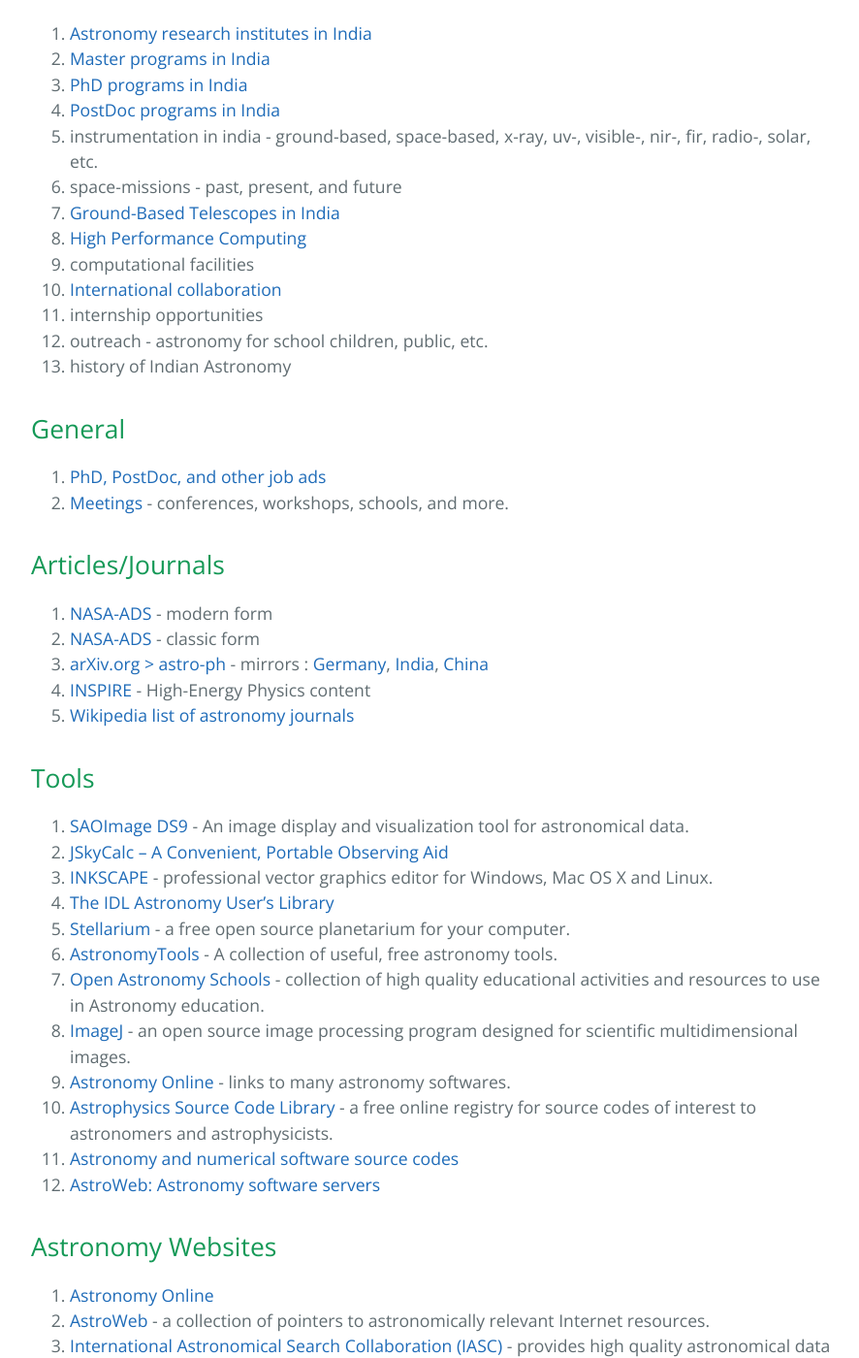
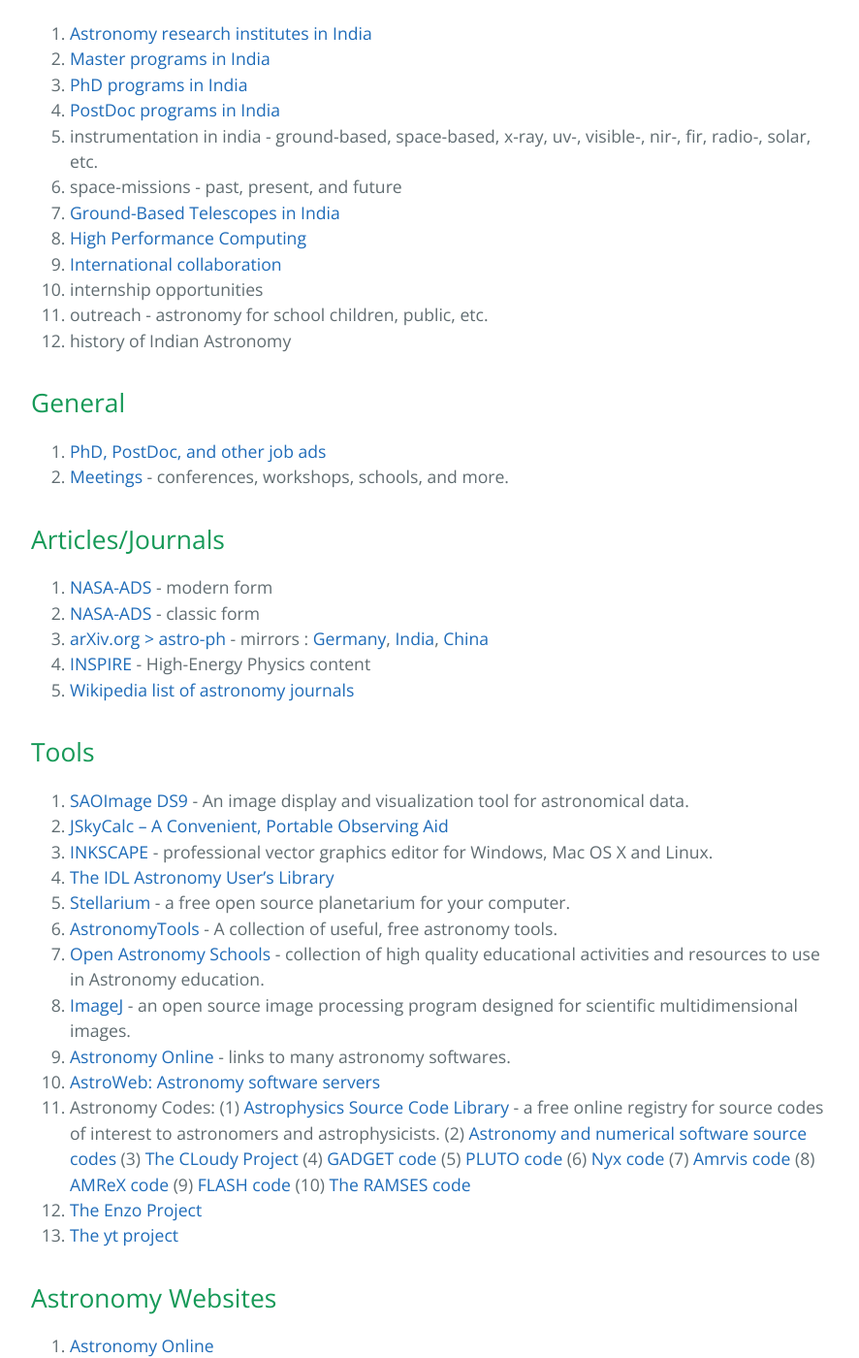
Before and after one commit to AstronomyInIndia/astronomyinindia.github.io, a Jekyll site: the page built from index.md, in a window 1280 px wide and 1400 px high, scrolled down 767 px. Shown: the whole window at 97% size, without its empty margins (192-1078 px from the left). Built offline with Jekyll 4.4.1, drawn with Linux system fonts in a browser that asks for light colours.

Commit message:
Update index.md

```diff
--- a/index.md
+++ b/index.md
@@ -18,11 +18,10 @@ __Disclaimer__: This webpage started as a side project/hobby/learning web-design
 6. space-missions - past, present, and future
 7. [Ground-Based Telescopes in India](./pages/telescopes_india.md)
 8. [High Performance Computing](./pages/computing.md)
-9. computational facilities
-10. [International collaboration](./pages/india_int_collab.md)
-12. internship opportunities
-13. outreach - astronomy for school children, public, etc.
-14. history of Indian Astronomy
+9. [International collaboration](./pages/india_int_collab.md)
+10. internship opportunities
+12. outreach - astronomy for school children, public, etc.
+13. history of Indian Astronomy
 
 
 ## General
@@ -49,9 +48,20 @@ __Disclaimer__: This webpage started as a side project/hobby/learning web-design
 7. [Open Astronomy Schools](https://open-astronomy-schools.org/tools/) -  collection of high quality educational activities and resources to use in Astronomy education.
 8. [ImageJ](https://imagej.nih.gov/ij/download.html) - an open source image processing program designed for scientific multidimensional images.
 9. [Astronomy Online](http://astronomyonline.org/AstronomySoftware.asp) - links to many astronomy softwares.
-10. [Astrophysics Source Code Library](https://ascl.net) - a free online registry for source codes of interest to astronomers and astrophysicists.
-11. [Astronomy and numerical software source codes](http://www.moshier.net)
-12. [AstroWeb: Astronomy software servers](http://cdsweb.u-strasbg.fr/astroWeb/astroweb/software.html)
+10. [AstroWeb: Astronomy software servers](http://cdsweb.u-strasbg.fr/astroWeb/astroweb/software.html)
+11. Astronomy Codes:
+    (1) [Astrophysics Source Code Library](https://ascl.net) - a free online registry for source codes of interest to astronomers and astrophysicists.
+    (2) [Astronomy and numerical software source codes](http://www.moshier.net)
+    (3) [The CLoudy Project]( https://pa.as.uky.edu/gary/cloudy-project)
+    (4) [GADGET code](https://www.h-its.org/2014/10/29/gadget-code/)
+    (5) [PLUTO code](http://plutocode.ph.unito.it)
+    (6) [Nyx code](https://amrex-astro.github.io/Nyx/docs_html/index.html)
+    (7) [Amrvis code](https://amrex-codes.github.io/amrex/docs_html/Visualization.html)
+    (8) [AMReX code](https://ccse.lbl.gov/AMReX/index.html)
+    (9) [FLASH code](http://flash.uchicago.edu/site/)
+    (10) [The RAMSES code](https://www.ics.uzh.ch/~teyssier/ramses/RAMSES.html)
+12. [The Enzo Project](https://enzo-project.org)
+13. [The yt project](https://yt-project.org)
 
 ## Astronomy Websites
 1. [Astronomy Online](http://astronomyonline.org/default.asp?Cate=Home)
```
